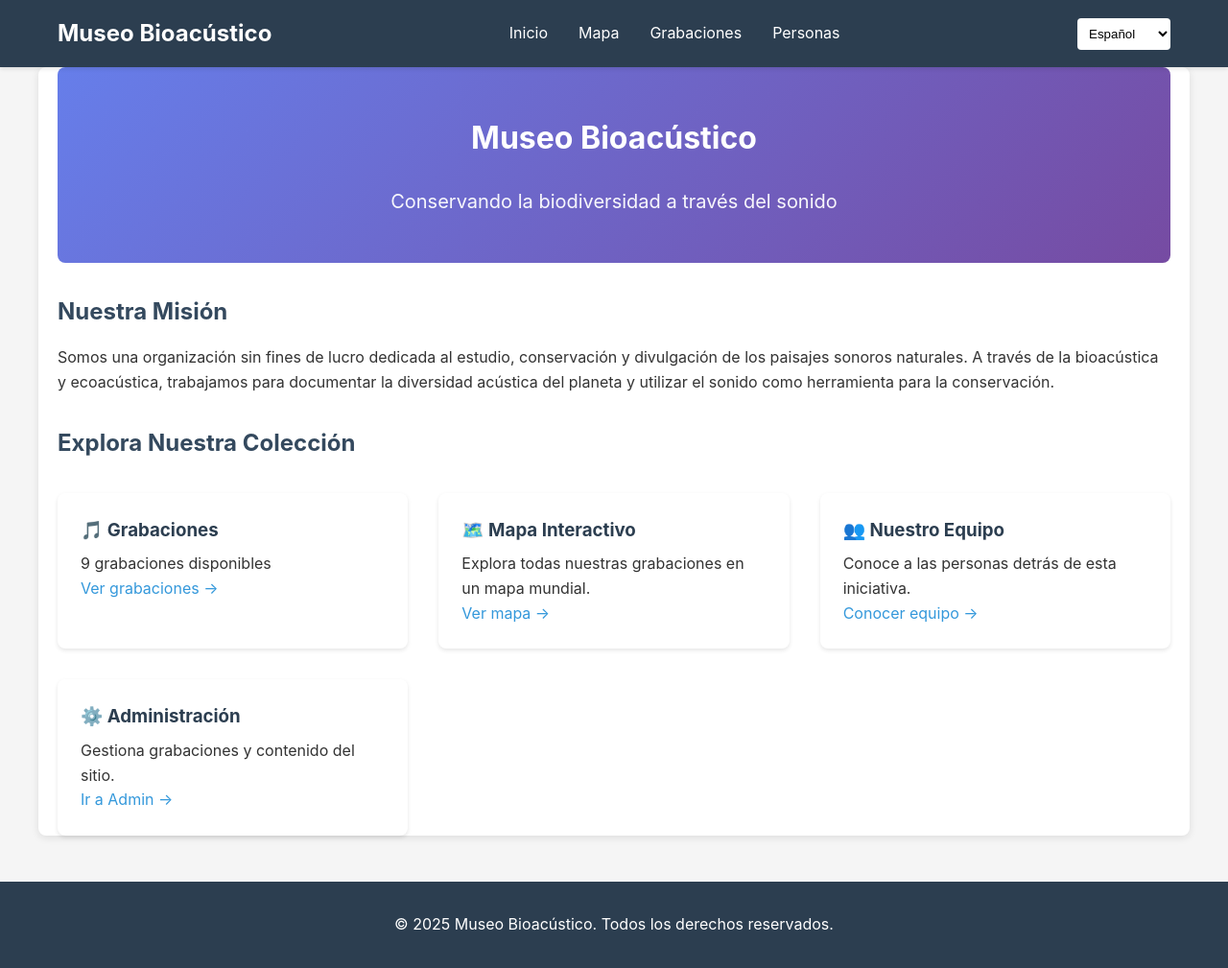
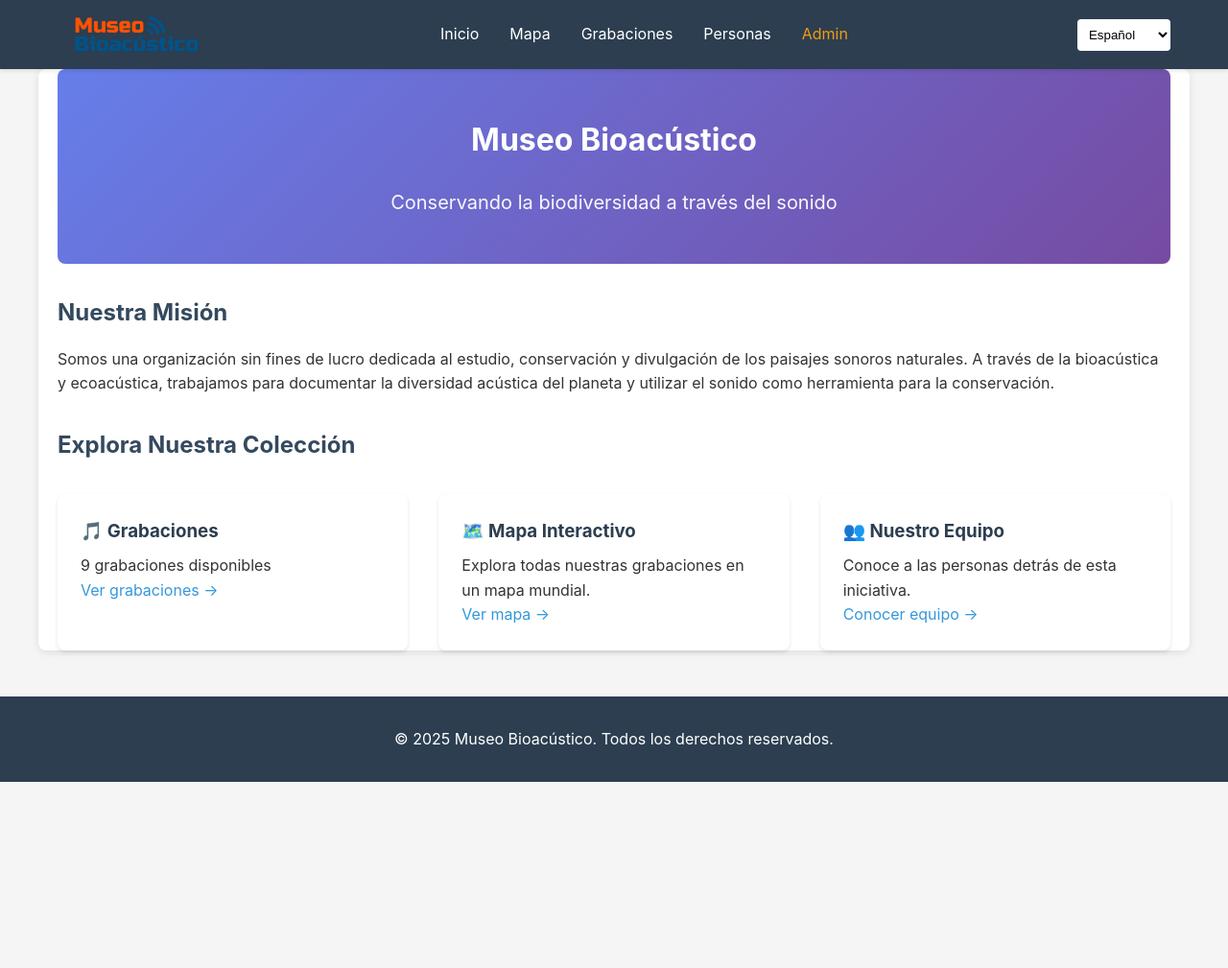
Before and after one commit to panchorivasf/bioacoustics-site, a Jekyll site: the page index.html, which Jekyll copies as it is, in a window 1280 px wide and 1009 px high. Shown: the whole window at 96% size. Built offline with Jekyll 4.4.1, drawn with Linux system fonts in a browser that asks for light colours.

Commit message:
Fix: add logo image and remove admin card

```diff
--- a/index.html
+++ b/index.html
@@ -11,13 +11,15 @@
 <body>
     <nav class="navbar">
         <div class="container">
-            <a href="index.html" class="logo">Museo Bioacústico</a>
+            <a href="index.html" class="logo">
+                    <img src="images/logo.png" alt="Museo Bioacústico">
+                </a>
             <ul class="nav-menu">
                 <li><a href="index.html" data-i18n="nav.home">Inicio</a></li>
                 <li><a href="map.html" data-i18n="nav.map">Mapa</a></li>
                 <li><a href="recordings.html" data-i18n="nav.recordings">Grabaciones</a></li>
                 <li><a href="people.html" data-i18n="nav.people">Personas</a></li>
-
+                <li><a href="admin.html" class="admin-link" data-i18n="nav.admin">Admin</a></li>
             </ul>
             <div class="lang-switcher">
                 <select id="langSelect" onchange="changeLanguage(this.value)">
@@ -69,12 +71,6 @@
                     <p>Conoce a las personas detrás de esta iniciativa.</p>
                     <a href="people.html">Conocer equipo →</a>
                 </div>
-
-                <div class="card">
-                    <h3>⚙️ Administración</h3>
-                    <p>Gestiona grabaciones y contenido del sitio.</p>
-                    <a href="admin.html">Ir a Admin →</a>
-                </div>
             </div>
         </section>
     </main>
--- a/map.html
+++ b/map.html
@@ -14,7 +14,9 @@
 <body>
     <nav class="navbar">
         <div class="container">
-            <a href="index.html" class="logo">Museo Bioacústico</a>
+            <a href="index.html" class="logo">
+                    <img src="images/logo.png" alt="Museo Bioacústico">
+                </a>
             <ul class="nav-menu">
                 <li><a href="index.html" data-i18n="nav.home">Inicio</a></li>
                 <li><a href="map.html" class="active" data-i18n="nav.map">Mapa</a></li>
--- a/recordings.html
+++ b/recordings.html
@@ -9,7 +9,9 @@
 <body>
     <nav class="navbar">
         <div class="container">
-            <a href="index.html" class="logo">Museo Bioacústico</a>
+            <a href="index.html" class="logo">
+                    <img src="images/logo.png" alt="Museo Bioacústico">
+                </a>
             <ul class="nav-menu">
                 <li><a href="index.html" data-i18n="nav.home">Inicio</a></li>
                 <li><a href="map.html" data-i18n="nav.map">Mapa</a></li>
```
